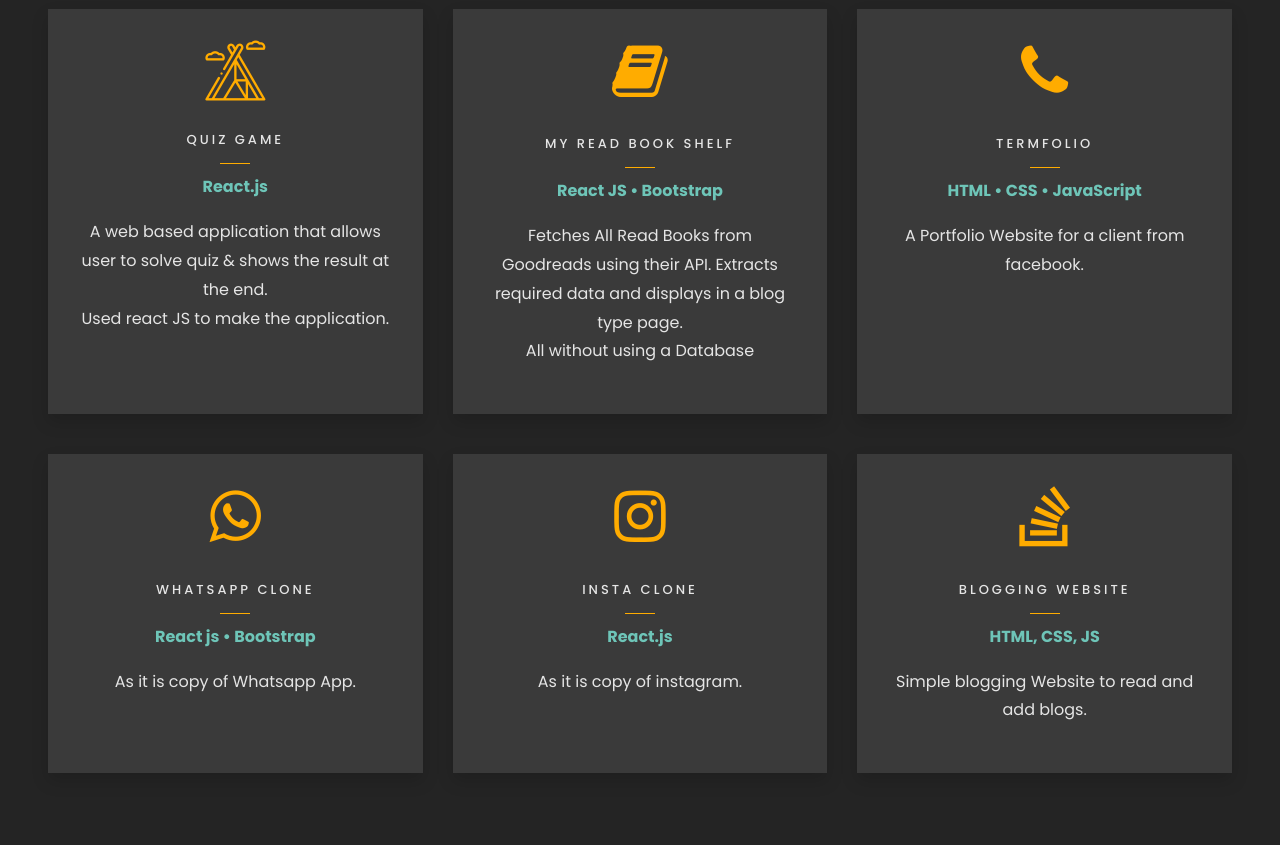
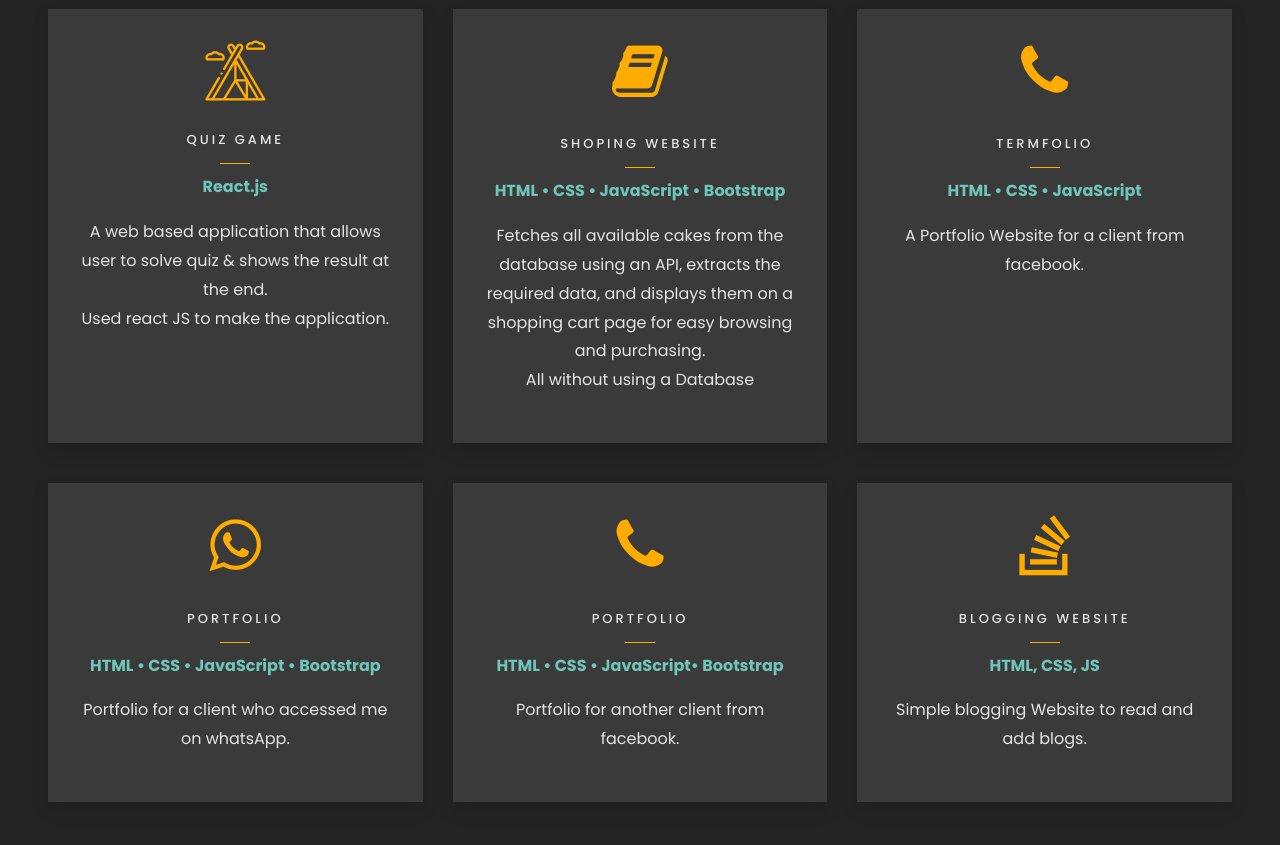
Before and after one commit to Zia-Sadiq/Portfolio2.0, a plain HTML site: page index.html in a window 1280 px wide. Shown: the part 4460-5305 px from the top of the page. Drawn offline with Linux system fonts and the light colour scheme; files whose address does not match are found by name.

Commit message:
index.html

```diff
--- a/index.html
+++ b/index.html
@@ -41,6 +41,7 @@
 					<li class="nav-item"><a href="#resume-section" class="nav-link"><span>Resume</span></a></li>
 					<li class="nav-item"><a href="#project-section" class="nav-link"><span>Projects</span></a></li>
 					<li class="nav-item"><a href="#contact-section" class="nav-link"><span>Contact</span></a></li>
+
 				</ul>
 			</div>
 		</div>
@@ -103,7 +104,7 @@
 					</div>
 					<div class="counter-wrap ftco-animate d-flex mt-md-3">
 						<div class="text">
-							<p><a href="" class="btn btn-primary py-3 px-3">Download CV</a></p>
+							<p><a href="Grey Clean CV Resume Photo (1).pdf" class="btn btn-primary py-3 px-3">Download CV</a></p>
 						</div>
 					</div>
 				</div>
@@ -208,10 +209,10 @@
 							</div>
 							<div class="text pl-3">
 								<h2>Intern</h2>
-								<span class="position">Enigmatix</span>
-								<p class="date">July 2023 - October 2023</p>
+								<span class="position">Smartex</span>
+								<p class="date">July 2022 - April 2023</p>
 								<ul>
-									<li>Worked as intern in Enigmatix pvt. ltd. Bahawalpur.</li>
+									<li>Worked as intern in Smartex pvt. ltd. Bahawalpur.</li>
 									<li>Learnt HTML, CSS, JavaScript & React.</li>
 									<li>Developed Real time projects too.</li>
 								</ul>
@@ -289,7 +290,7 @@
 			</div>
 			<div class="row">
 				<div class="col-md-4 text-center d-flex ftco-animate">
-					<a class="services-1 shadow">
+					<a href="https://github.com/Zia-Sadiq" target="_blank"  class="services-1 shadow">
 						<span class="icon">
 							<i class="flaticon-camp"></i>
 						</span>
@@ -302,20 +303,20 @@
 					</a>
 				</div>
 				<div class="col-md-4 text-center d-flex mx-auto ftco-animate">
-					<a href="https://github.com/Zia-Sadiq/books" target="_blank" class="services-1 shadow">
+					<a href="https://github.com/Zia-Sadiq" target="_blank" class="services-1 shadow">
 						<span class="icon">
 							<i class="icon-book"></i>
 						</span>
 						<div class="desc">
-							<h3 class="mb-4">My Read Book Shelf</h3>
-							<p><strong>React JS • Bootstrap</strong></p>
-							<p>Fetches All Read Books from Goodreads using their API. Extracts required data and
-								displays in a blog type page.<br>All without using a Database</p>
+							<h3 class="mb-4">Shoping Website</h3>
+							<p><strong>HTML • CSS • JavaScript • Bootstrap</strong></p>
+							<p>Fetches all available cakes from the database using an API, extracts the required data, and displays them on a shopping cart page for easy browsing and purchasing.
+							<br>All without using a Database</p>
 						</div>
 					</a>
 				</div>
 				<div class="col-md-4 text-center d-flex mx-auto ftco-animate">
-					<a href="https://github.com/Zia-Sadiq/TermFolio" target="_blank" class="services-1 shadow">
+					<a href="https://github.com/Zia-Sadiq" target="_blank" class="services-1 shadow">
 						<span class="icon">
 							<i class="icon-phone"></i>
 						</span>
@@ -329,33 +330,33 @@
 			</div>
 			<div class="row">
 				<div class="col-md-4 text-center d-flex mx-auto ftco-animate">
-					<a href="https://github.com/Zia-Sadiq/Whatsapp-Chat" target="_blank"
+					<a href="https://github.com/Zia-Sadiq" target="_blank"
 						class="services-1 shadow">
 						<span class="icon">
 							<i class="icon-whatsapp"></i>
 						</span>
 						<div class="desc">
-							<h3 class="mb-4">WhatsApp Clone</h3>
-							<p><strong>React js • Bootstrap</strong></p>
-							<p>As it is copy of Whatsapp App.</p>
+							<h3 class="mb-4">Portfolio</h3>
+							<p><strong>HTML • CSS • JavaScript • Bootstrap</strong></p>
+							<p>Portfolio for a client who accessed me on whatsApp.</p>
 						</div>
 					</a>
 				</div>
 				<div class="col-md-4 text-center d-flex ftco-animate">
-					<a href="https://github.com/Zia-Sadiq/Insta" target="_blank"
+					<a href="https://github.com/Zia-Sadiq" target="_blank"
 						class="services-1 shadow">
 						<span class="icon">
-							<i class="icon-instagram"></i>
+							<i class="icon-phone"></i>
 						</span>
 						<div class="desc">
-							<h3 class="mb-4">Insta Clone</h3>
-							<p><strong>React.js</strong></p>
-							<p>As it is copy of instagram.</p>
+							<h3 class="mb-4">Portfolio</h3>
+							<p><strong>HTML • CSS • JavaScript• Bootstrap</strong></p>
+							<p>Portfolio for another client from facebook.</p>
 						</div>
 					</a>
 				</div>
 				<div class="col-md-4 text-center d-flex ftco-animate">
-					<a href="https://github.com/Zia-Sadiq/Blogs" target="_blank"
+					<a href="https://github.com/Zia-Sadiq" target="_blank"
 						class="services-1 shadow">
 						<span class="icon">
 							<i class="icon-stack-overflow"></i>
@@ -436,7 +437,7 @@
 			</div>
 
 			<div class="row no-gutters block-9">
-				<div class="col-md-6 order-md-last d-flex">
+				<!-- <div class="col-md-6 order-md-last d-flex">
 					<form method="POST" action=""
 						class="bg-light p-4 p-md-5 contact-form">
 						<div class="form-group">
@@ -452,13 +453,13 @@
 
 						<div class="form-group">
 							<input type="submit" value="Send Message" class="btn btn-primary py-3 px-5">
-							<input type="hidden" name="_next" value="//zia_chaudhary.me" />
+							<input type="hidden" name="_next" value="//ziasadiq527@gmail.com" />
 						</div>
 					</form>
 
-				</div>
+				</div> -->
 
-<!-- 				<div class="col-md-6 d-flex">
+				<!-- <div class="col-md-6 d-flex">
 					<div class="img" style="background-image: url(images/about.jpeg);"></div>
 				</div> -->
 			</div>
```
